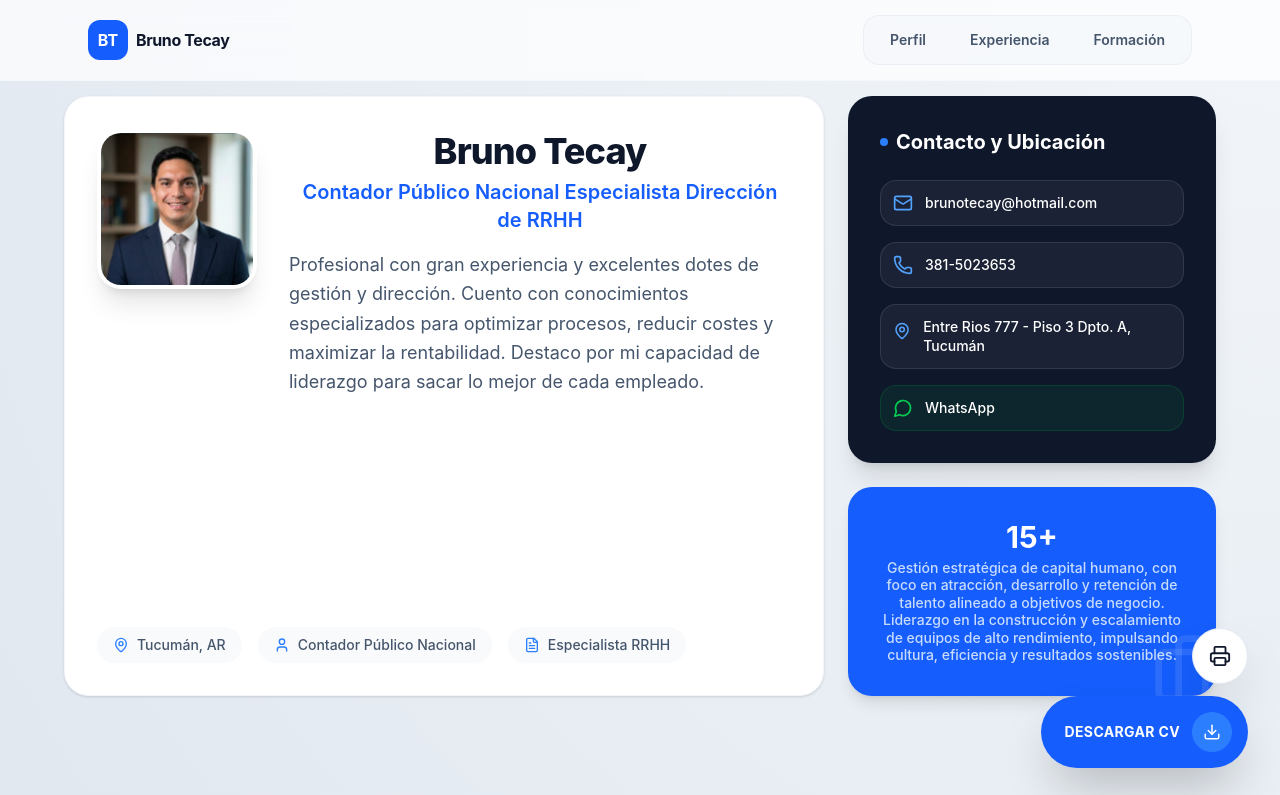
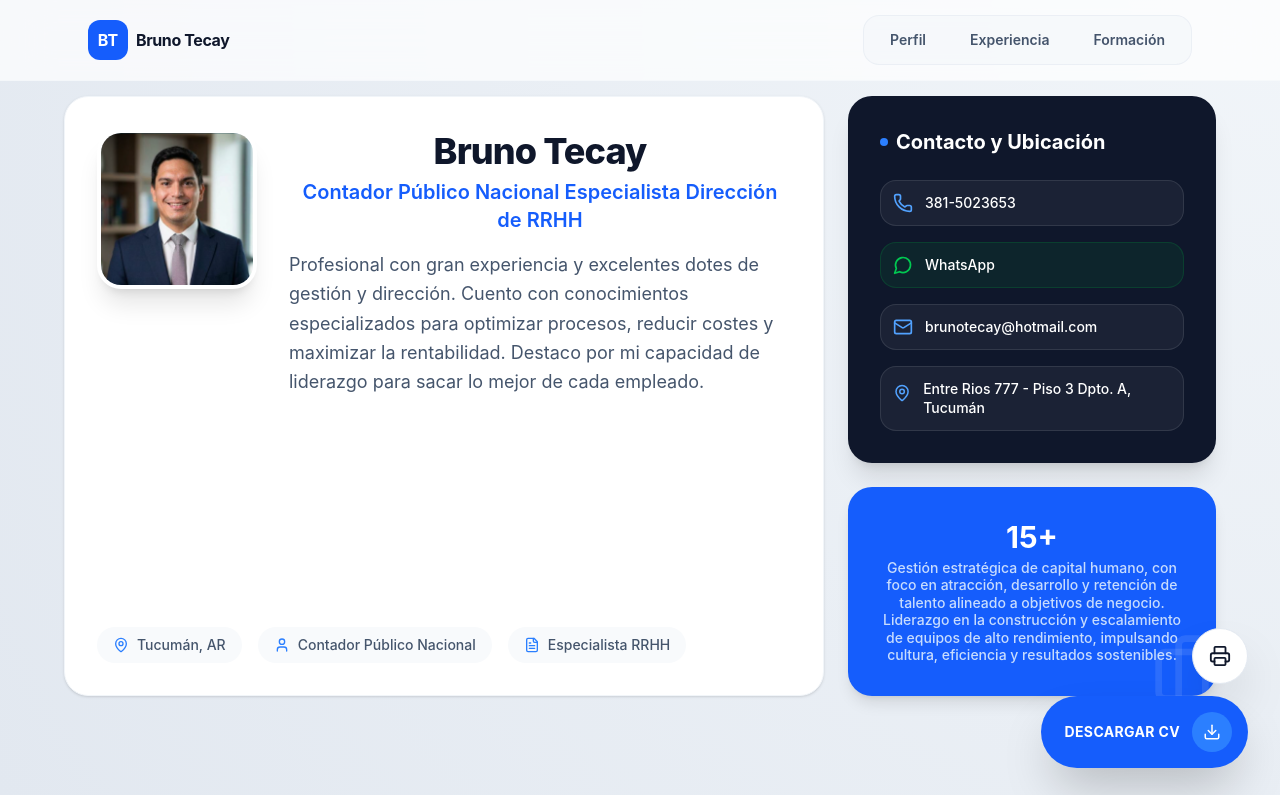
Before and after one commit to arieltecay/bruno-tecay-portfolio, a React (Vite) app: page / in a window 1280 px wide. Shown: the top 795 px of the page. Built offline with nearby package versions, Linux system fonts and the light colour scheme.

Commit message:
style: reorder contact information in hero section

```diff
--- a/src/components/sections/hero/Hero.tsx
+++ b/src/components/sections/hero/Hero.tsx
@@ -58,19 +58,27 @@ const Hero: React.FC = () => {
             </h2>
 
             <div className="space-y-4 print:grid print:grid-cols-2 print:gap-4 print:space-y-0">
+              <a href={`tel:${cvData.contact.phone.replace(/-/g, '')}`} className="flex items-center gap-3 p-3 bg-white/5 border border-white/10 rounded-2xl hover:bg-white/10 transition-all print:bg-transparent print:border-none print:p-0">
+                <Phone size={20} className="text-blue-400 print:text-blue-600" />
+                <div className="flex flex-col">
+                  <span className="text-[10px] uppercase tracking-widest text-slate-500 font-bold hidden print:block">Teléfono</span>
+                  <span className="font-medium text-sm">{cvData.contact.phone}</span>
+                </div>
+              </a>
+
+              <a href={`https://wa.me/${cvData.contact.whatsapp}`} target="_blank" rel="noopener noreferrer" className="flex items-center gap-3 p-3 bg-green-600/10 border border-green-600/20 rounded-2xl hover:bg-green-600/20 transition-all print:bg-transparent print:border-none print:p-0">
+                <MessageCircle size={20} className="text-green-500" />
+                <div className="flex flex-col">
+                  <span className="text-[10px] uppercase tracking-widest text-slate-500 font-bold hidden print:block">WhatsApp</span>
+                  <span className="font-medium text-sm text-white print:text-slate-900">WhatsApp</span>
+                </div>
+              </a>
+
               <a href={`mailto:${cvData.contact.email}`} className="flex items-center gap-3 p-3 bg-white/5 border border-white/10 rounded-2xl hover:bg-white/10 transition-all print:bg-transparent print:border-none print:p-0">
                 <Mail size={20} className="text-blue-400 print:text-blue-600" />
                 <div className="flex flex-col">
                   <span className="text-[10px] uppercase tracking-widest text-slate-500 font-bold hidden print:block">Email</span>
                   <span className="font-medium text-sm">{cvData.contact.email}</span>
-                </div>
-              </a>
-
-              <a href={`tel:${cvData.contact.phone.replace(/-/g, '')}`} className="flex items-center gap-3 p-3 bg-white/5 border border-white/10 rounded-2xl hover:bg-white/10 transition-all print:bg-transparent print:border-none print:p-0">
-                <Phone size={20} className="text-blue-400 print:text-blue-600" />
-                <div className="flex flex-col">
-                  <span className="text-[10px] uppercase tracking-widest text-slate-500 font-bold hidden print:block">Teléfono</span>
-                  <span className="font-medium text-sm">{cvData.contact.phone}</span>
                 </div>
               </a>
 
@@ -81,11 +89,6 @@ const Hero: React.FC = () => {
                   <span className="font-medium text-sm leading-snug">{cvData.contact.address}</span>
                 </div>
               </div>
-
-              <a href={`https://wa.me/${cvData.contact.whatsapp}`} target="_blank" rel="noopener noreferrer" className="flex items-center gap-3 p-3 bg-green-600/10 border border-green-600/20 rounded-2xl hover:bg-green-600/20 transition-all print:hidden">
-                <MessageCircle size={20} className="text-green-500" />
-                <span className="font-medium text-sm">WhatsApp</span>
-              </a>
             </div>
           </div>
 
```
